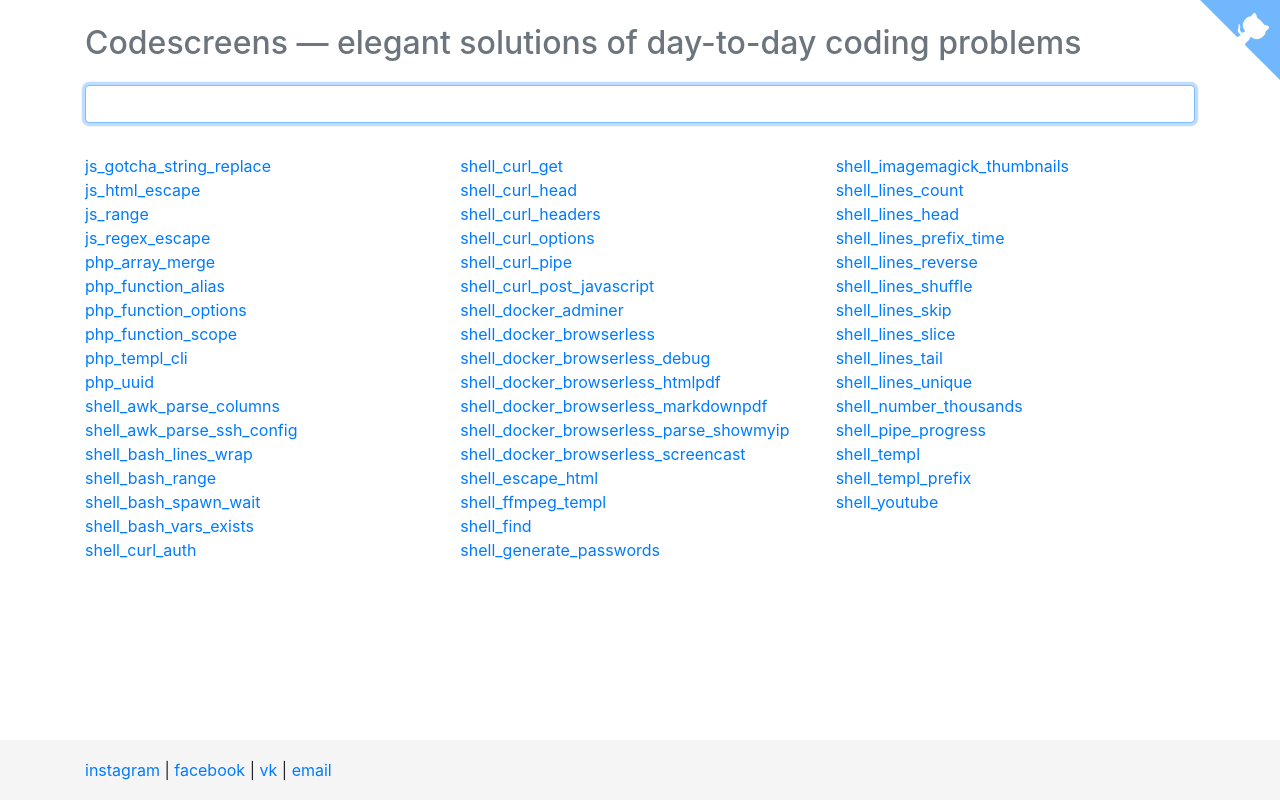
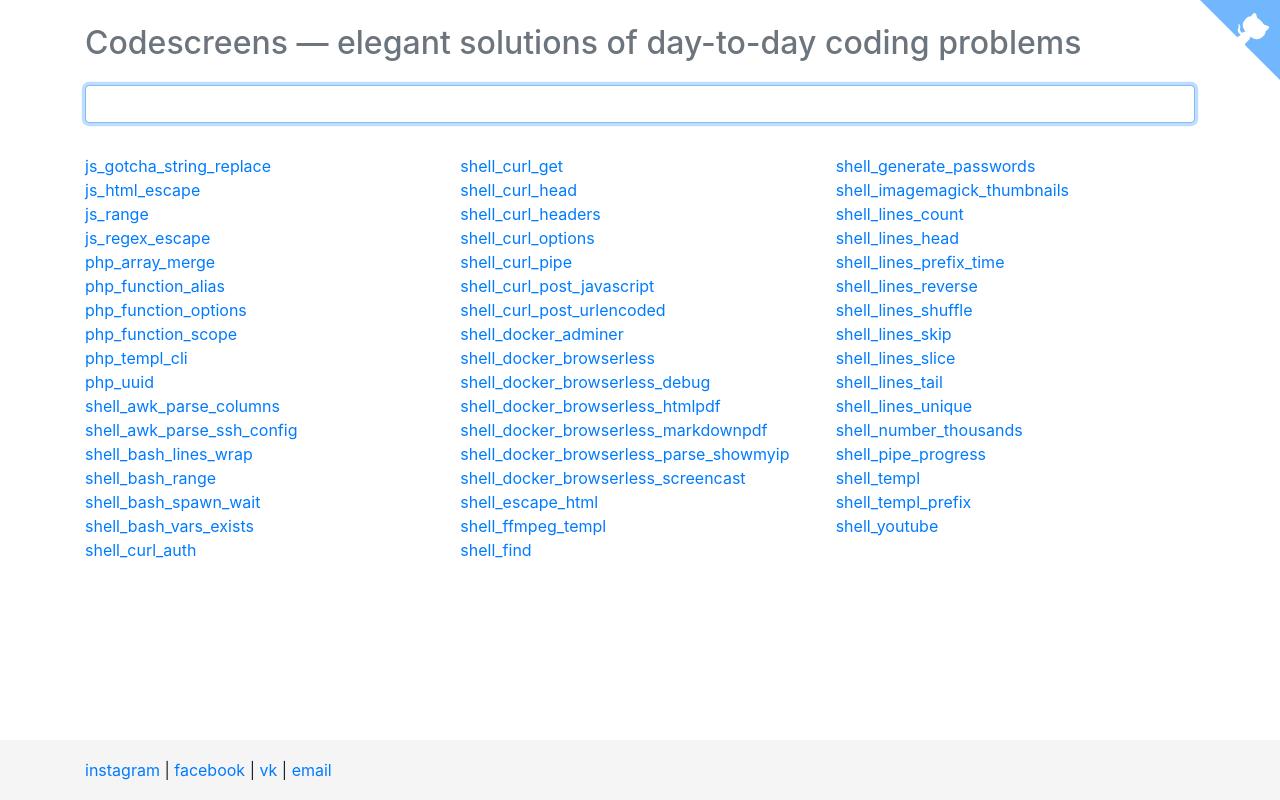
Before and after one commit to vbarbarosh/codescreens, a plain HTML site: page docs/index.html in a window 1280 px wide. Drawn offline with nearby package versions, Linux system fonts and the light colour scheme.

Commit message:
add shell_curl_post_urlencoded

```diff
--- a/docs/index.html
+++ b/docs/index.html
@@ -137,6 +137,7 @@ body {
                 {name: 'shell_curl_options', gist_url: 'https://git.io/fjnjh'},
                 {name: 'shell_curl_pipe', gist_url: 'https://git.io/fjcuh'},
                 {name: 'shell_curl_post_javascript', gist_url: 'https://git.io/fjcbm'},
+                {name: 'shell_curl_post_urlencoded', gist_url: 'https://git.io/fjCGe'},
                 {name: 'shell_docker_adminer', gist_url: 'https://gist.github.com/f07a7a1529fa37a78878a0db193ca91c'},
                 {name: 'shell_docker_browserless', gist_url: 'https://git.io/fjLsL'},
                 {name: 'shell_docker_browserless_debug', gist_url: 'https://git.io/fjOEX'},
```
Also changed, not shown: img/shell_curl_post_urlencoded.png (added), 1 other file.
